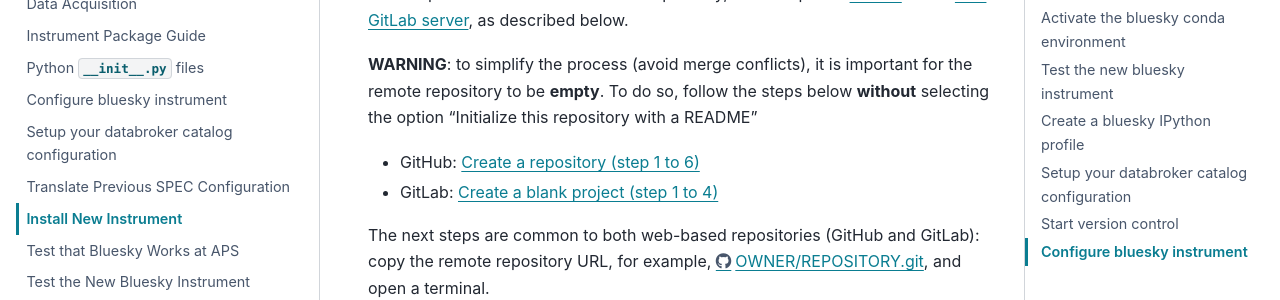
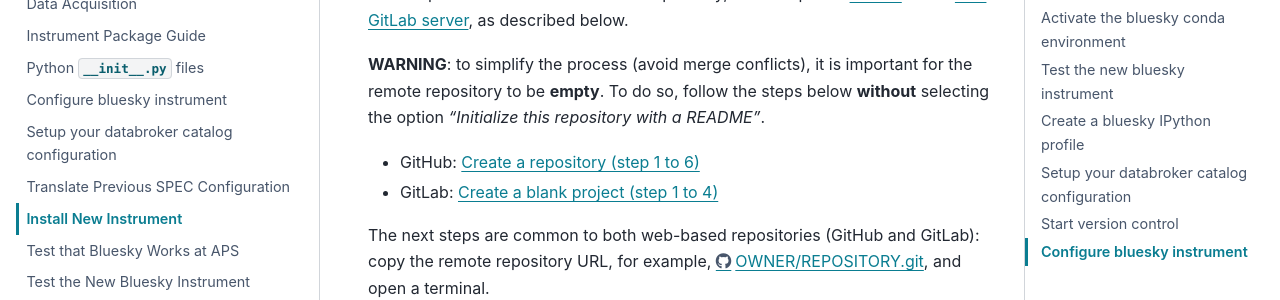
Before and after one commit to BCDA-APS/bluesky_training, a Sphinx documentation site: the page built from docs/source/instrument/_install_new_instrument.rst, in a window 1280 px wide and 900 px high, scrolled down 3986 px. Shown: the part 179-479 px from the top of the window. Built offline with Sphinx 7.4.7 and the PyData theme 0.15.4, drawn with Linux system fonts in a browser that asks for light colours.

Commit message:
DOC #141 update git section

```diff
--- a/docs/source/instrument/_install_new_instrument.rst
+++ b/docs/source/instrument/_install_new_instrument.rst
@@ -308,7 +308,7 @@
 
 **WARNING**: to simplify the process (avoid merge conflicts), it is important for the
 remote repository to be **empty**. To do so, follow the steps below **without**
-selecting the option "Initialize this repository with a README"
+selecting the option *"Initialize this repository with a README"*.
 
 - GitHub: `Create a repository (step 1 to 6) <https://docs.github.com/en/get-started/quickstart/create-a-repo#create-a-repository>`_
 - GitLab: `Create a blank project (step 1 to 4) <https://docs.gitlab.com/ee/user/project/#create-a-blank-project>`_
```
